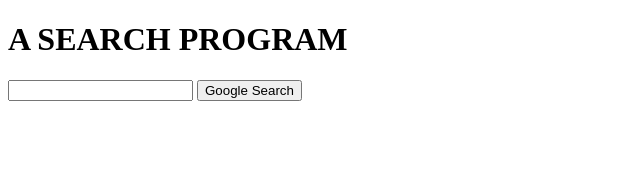
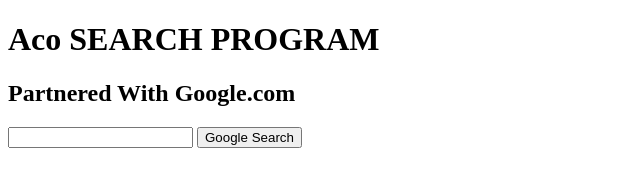
Before and after one commit to Ayaan-Codes/ayaansearch, a plain HTML site: page index.html in a window 1280 px wide. Shown: the whole page, without its empty margins (0-640 px from the left). Drawn offline with Linux system fonts and the light colour scheme.

Commit message:
Update index.html

```diff
--- a/index.html
+++ b/index.html
@@ -4,7 +4,8 @@
         <title>Ayaan Search</title>
     </head>
     <body>
-        <h1> A SEARCH PROGRAM </h1>
+        <h1> Aco SEARCH PROGRAM </h1>
+        <h2> Partnered With Google.com </h2>
         <form action="https://google.com/search">
             <input type="text" name="q">
             <input type="submit" value="Google Search">
```
